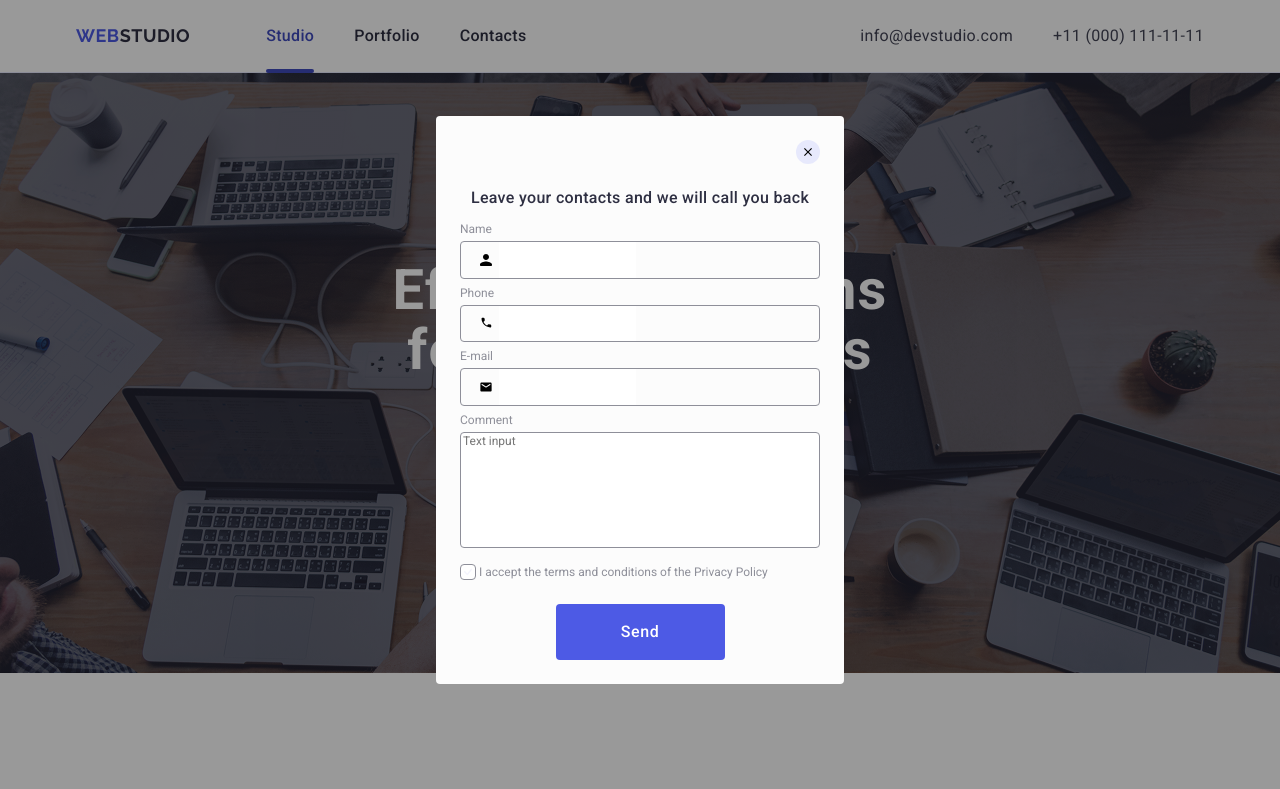
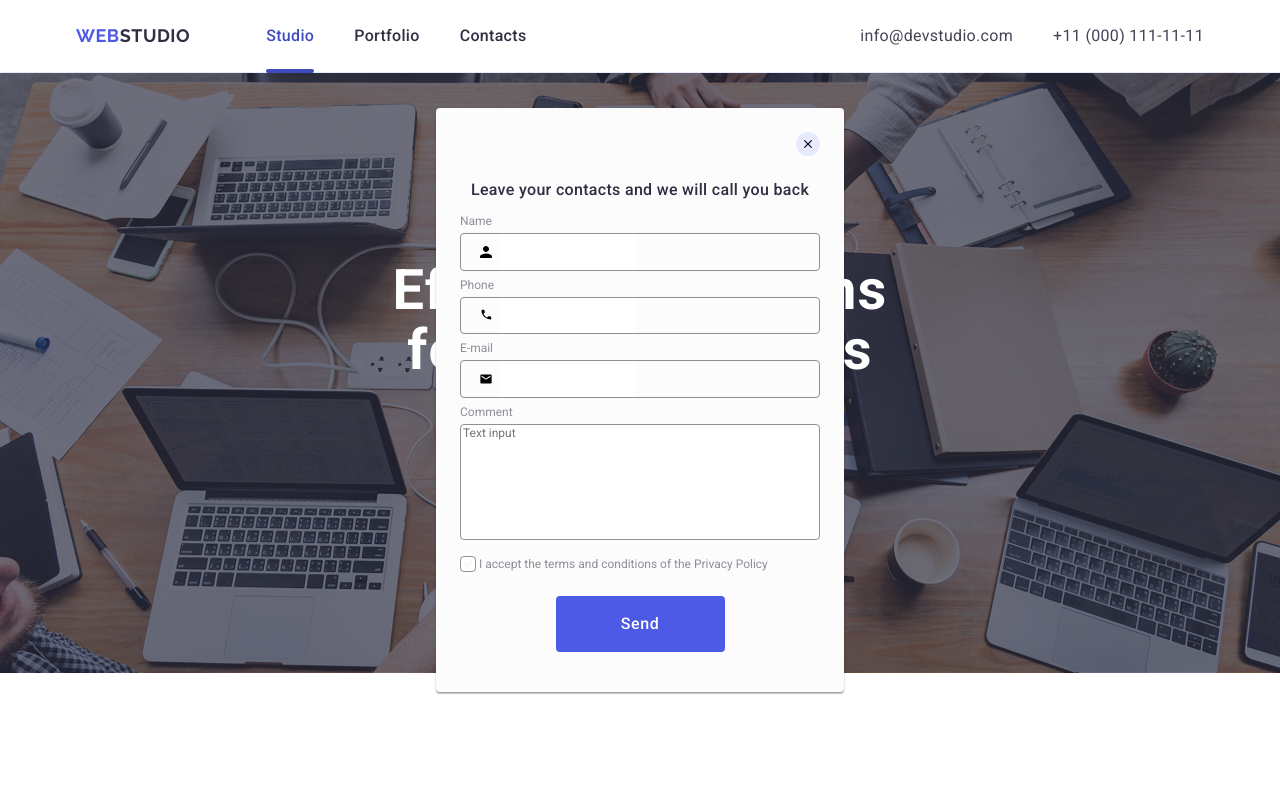
Before and after one commit to M900425/prjct, a plain HTML site: page index.html in a window 1280 px wide. Shown: the top 789 px of the page. Drawn offline with nearby package versions, Linux system fonts and the light colour scheme.

Commit message:
first commit

```diff
--- a/css/styles.css
+++ b/css/styles.css
@@ -566,10 +566,8 @@ padding: 32px 16px;
     width: 100%;
     height: 100%;
     z-index: 999;
-    display: flex;
-    justify-content: center;
-    align-items: center;
-    background-color: rgba(0, 0, 0, 0.4);
+    background-color: rgba(46, 47, 66, 0.4)
+    transition: opacity 250ms cubic-bezier(0.4, 0, 0.2, 1), visibility 250ms cubic-bezier(0.4, 0, 0.2, 1);
     opacity: 1;
     pointer-events: auto;
 }
@@ -581,11 +579,14 @@ padding: 32px 16px;
 
 .modal {
     background-color: #FCFCFC;
-    width: 408px;
-    max-height: 584px;
-    display: flex;
-    flex-direction: column;
     border-radius: 4px;
+    position: absolute;
+    transform: translate(-50%, -50%);
+    top: 50%;
+    left: 50%;
+    min-height: 584px;
+    box-shadow: 0px 1px 1px rgba(0, 0, 0, 0.14), 0px 1px 3px rgba(0, 0, 0, 0.12), 0px 2px 1px rgba(0, 0, 0, 0.2);
+    transition: transform 250ms cubic-bezier(0.4, 0, 0.2, 1);
 }
 
 .modal h3 {
```
